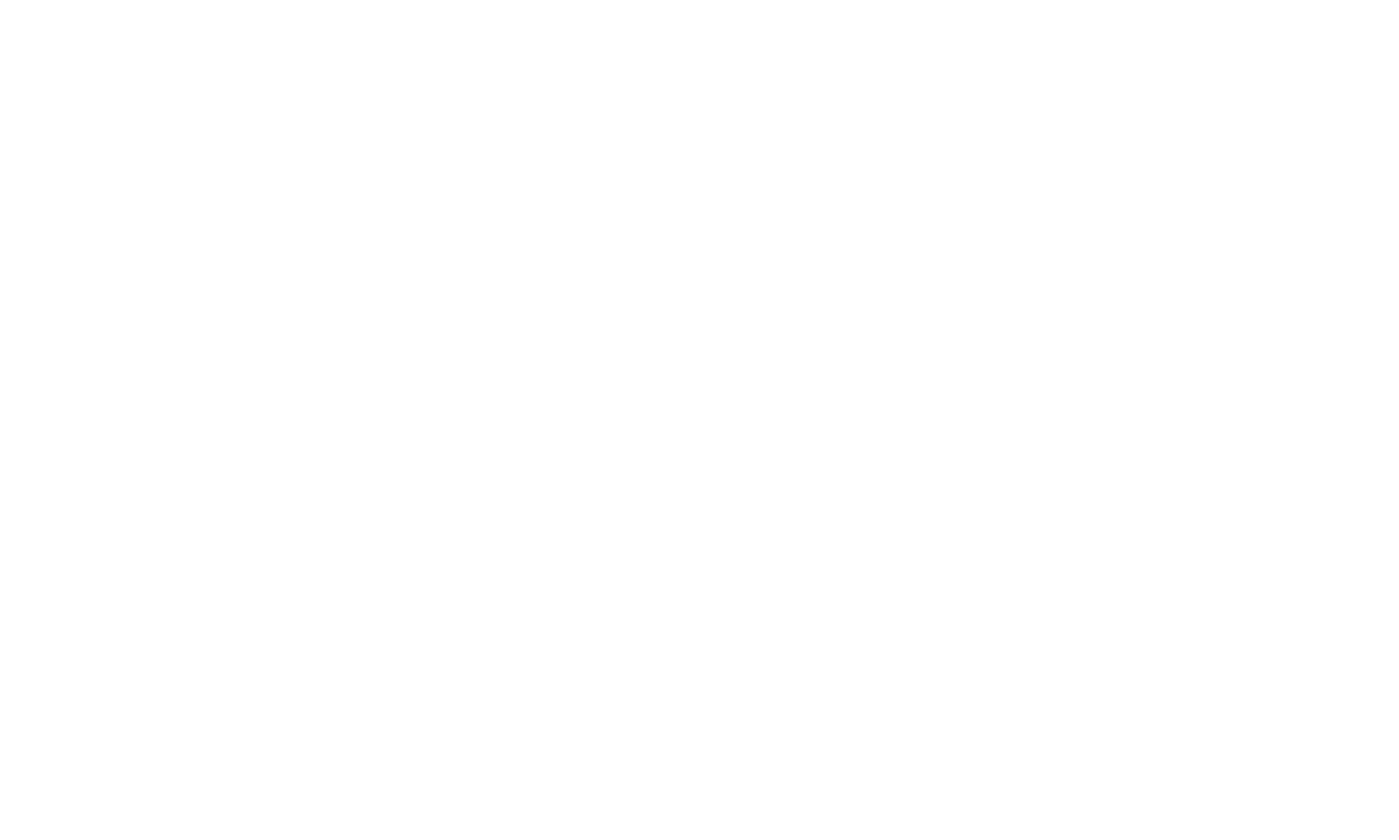
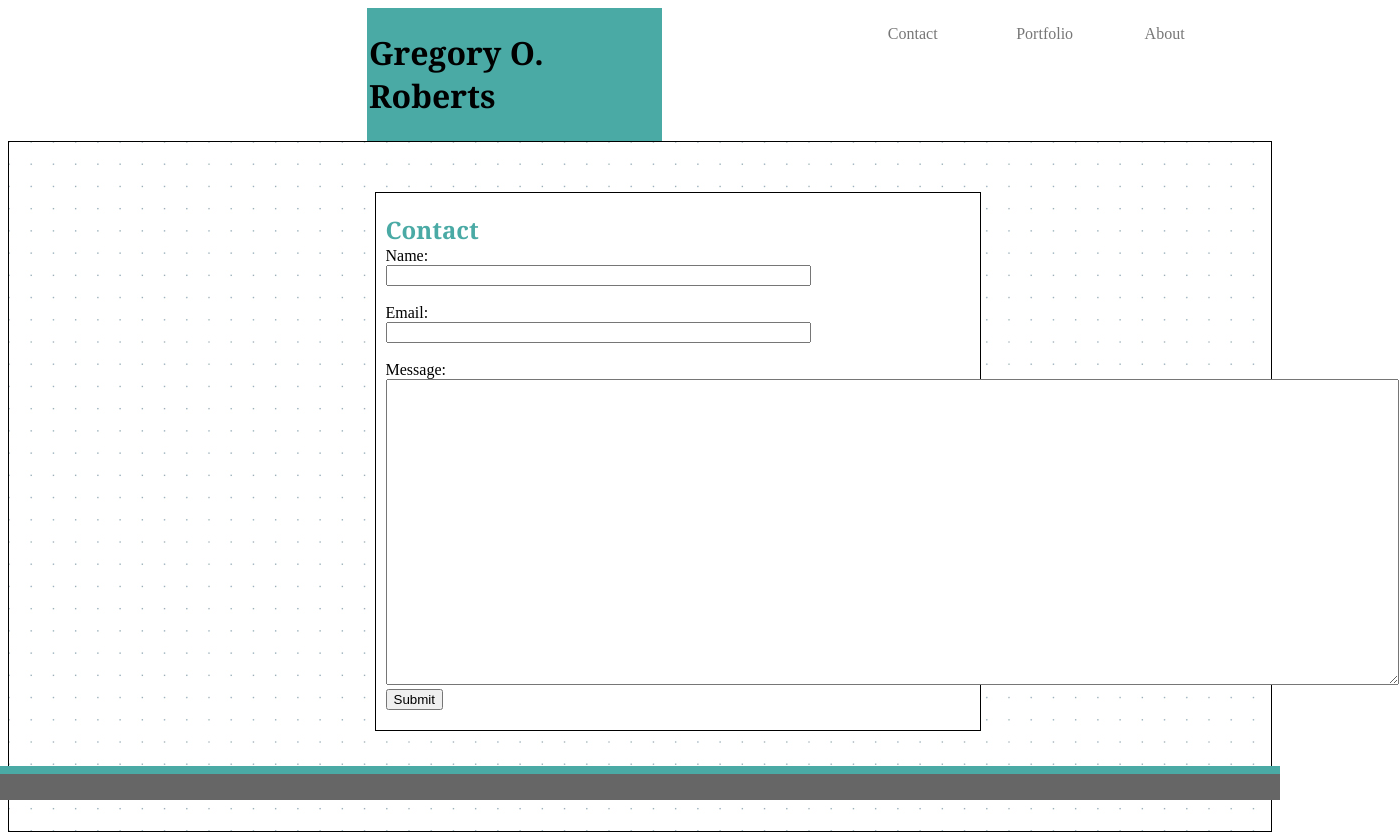
Before and after one commit to groberts31/homework1, a plain HTML site: page contact.html in a window 1280 px wide. Shown: the whole page, 1399 px wide, since content can reach past the window. Before the commit the page ends 800 px from the top, so only its background shows below. Drawn offline with Linux system fonts and the light colour scheme.

Commit message:
updated contact.html, index.html and style.css

```diff
--- a/assets/style.css
+++ b/assets/style.css
@@ -1,31 +1,29 @@
 .backgroundborder {
-    padding: 50px;
+    padding: 50px 100px 100px 100px;
     border: 1pt black solid;
     background-image: url("images/dotgrid.png");
     margin-bottom: 0%;
 }
 .bodyborder {
-    box-sizing: border-box;
+    box-sizing: content-box;
     border: 1pt black solid;
     margin: 0;
-    padding: 0;
-    height: 50%;
-    width: 50%;
+    padding: 0px 10px 20px 10px;
+    height: 55%;
+    width: 55%;
     position: relative;
     left: 25%;
-  }
+    background-color: #ffffff;
+}
 .logo {
     float: left;
-    padding-top: 2px;
-    padding-right: 2px;
-    padding-bottom: 2px;
-    padding-left: 2px;
-    width: 22.5%;
+    padding: 2px;
+    width: 23%;
     margin-bottom: 0%;
     background-color: #4aaaa5;
     font-family: 'Georgia', Times, 'Times New Roman', serif;
     position: relative;
-    left: 26.5%;
+    left: 28.4%;
 }
 a:link {
     color: #777777;
@@ -34,6 +32,7 @@ a:link {
 }
 #About {
     float: right;
+    color: #777777;
     background-color: transparent;
     padding: 1px;
     width: 10%;
@@ -41,6 +40,7 @@ a:link {
 }
 #Portfolio {
     float: right;
+    color: #777777;
     background-color: transparent;
     padding: 1px;
     width: 10%;
@@ -48,6 +48,7 @@ a:link {
 }
 #Contact {
     float: right;
+    color: #777777;
     background-color: transparent;
     padding: 1px;
     width: 10%;
@@ -57,11 +58,11 @@ a:link {
     float: left;
     background-color: #ffffff;
     font-family: 'Georgia', Times, 'Times New Roman', serif;
-    width: 100%;
+    width: 33%;
     color: #4aaaa5;
     text-align: left;
     border-color: #cccccc;
-    height: 15px;
+    height: 10px;
     padding: 0;
 }
 .body {
--- a/contact.html
+++ b/contact.html
@@ -0,0 +1,59 @@
+<!DOCTYPE html>
+<html>
+<head>
+<title>Gregory Roberts Portfolio</title>
+<link rel="stylesheet" type="text/css" href="assets/style.css">
+</head>
+
+
+<body>
+    <div class="logo">
+    <header>
+        <h1>Gregory O. Roberts</h1>
+    </header>
+    </div>
+
+    <p id="About"><a href="#">About</a></p>
+
+    <p id="Portfolio"><a href="#">Portfolio</a></p>
+
+    <p id="Contact"><a href="#">Contact</a></p>
+
+    <div class="clearfix"></div>
+
+    <div class="backgroundborder">
+        <div class="bodyborder">
+            <div class="header">
+            <h2>Contact</h2>
+            </div>
+            <br>
+            <br>
+            <br>
+
+            Name:<br>
+            <input type="text" name="firstname" size="50">
+            <br>
+            <br>
+
+            Email:<br>
+            <input type="email" name="email" size="50">
+            <br>
+            <br>
+
+            Message:<br>
+            <textarea rows="20" cols="124">
+            </textarea>
+            <br>
+
+                <input type="submit" value="Submit">
+            </form>
+
+        </div>
+    </div>
+
+    <div class="footer">
+        <p></p>
+        </div>
+
+</body>
+</html>
```
Also changed, not shown: index.html (+1 -0 lines).
